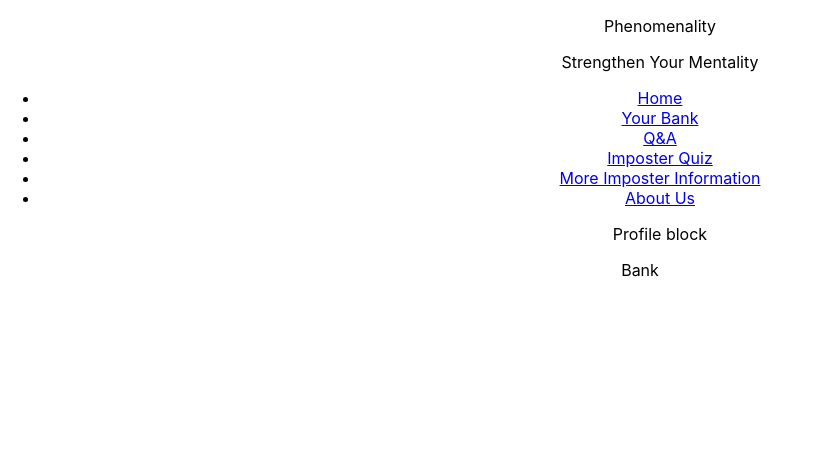
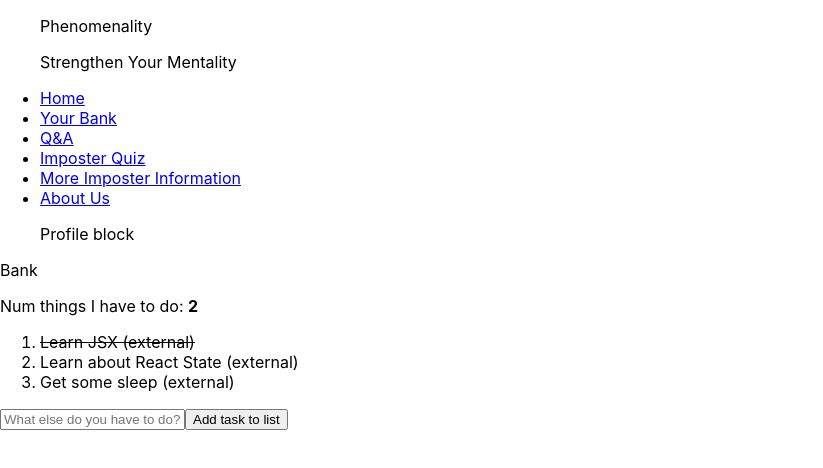
Before and after one commit to ZachGrande/phenomenality-v2, a React (Create React App) app: page /bank in a window 1280 px wide. Shown: the top 468 px of the page, without its empty margins (0-823 px from the left). Built offline with nearby package versions, Linux system fonts and the light colour scheme.

Commit message:
Created task form that updates state

```diff
--- /dev/null
+++ b/public/tasks.json
@@ -0,0 +1,5 @@
+[
+  {"id":1, "description":"Learn JSX (external)", "complete":true},
+  {"id":2, "description":"Learn about React State (external)", "complete":false},
+  {"id":3, "description":"Get some sleep (external)", "complete":false}
+]
--- a/src/components/App.js
+++ b/src/components/App.js
@@ -1,3 +1,4 @@
+import React from 'react';
 import '../css/App.css';
 import { Helmet } from 'react-helmet';
 import Navigation from './Navigation.js';
@@ -8,10 +9,65 @@
 import Quiz from './Quiz.js';
 import ImposterInfo from './ImposterInfo.js';
 import About from './About.js';
+import TaskList from './Tasks';
+import { AddTaskForm } from './TaskForms';
 
-function App() {
+// function App() {
+export default class App extends React.Component {
+  constructor(props) {
+    super(props);
+
+    this.state = {
+      // tasks: props.tasks
+      tasks: []
+    }
+  }
+
+  componentDidMount() {
+    console.log("Mounted!");
+
+    fetch('./tasks.json').then((res) => res.json()).then((data) => {
+      this.setState((currState) => {
+        return {tasks: data}
+      });
+    });
+  }
+
+  toggleTask = (taskId) => {
+    this.setState((currState) => {
+      let newUpdatedTasksArray = currState.tasks.map((eachTask) => {
+        let taskCopy = Object.assign({}, eachTask)
+        if (taskCopy.id === taskId) {
+          taskCopy.complete = !taskCopy.complete;
+        }
+        return taskCopy;
+      });
+      return {tasks: newUpdatedTasksArray};
+    })
+  }
+
+  addTask = (newDescription) => {
+    this.setState((currState) => {
+      let newTask = {
+        id: currState.tasks.length+1,
+        description: newDescription,
+        complete: false
+      }
+
+      let newTasksArray = currState.tasks.concat( [newTask] )
+
+      return {tasks: newTasksArray};
+    })
+  }
+
+  render() {
+    console.log("Rendering app");
+
+    let incompleteArray = this.state.tasks.filter((task) => !task.complete);
+    console.log("Number of incomplete tasks", incompleteArray.length);
+
     return (
-    <div className="App">
+      <div className="">
         <Helmet>
           <meta charSet="utf-8" />
           <title>Phenomenality</title>
@@ -25,6 +81,14 @@
           <Route exact={true} path="/more-info" element={<ImposterInfo />} />
           <Route exact={true} path="/about" element={<About />} />
         </Routes>
+
+        <div className="container">
+          <p className="lead" onClick={() => this.addTask("testing")}>
+            Num things I have to do: <strong>{incompleteArray.length}</strong>
+          </p>
+          <TaskList tasks={this.state.tasks} whatToDoWhenClicked={this.toggleTask} />
+          <AddTaskForm howToAdd={this.addTask} />
+        </div>
       {/* // <div className="App">
       //   <header className="App-header">
       //     <img src={logo} className="App-logo" alt="logo" />
@@ -48,5 +112,6 @@
       </div>
     );
   }
+}
 
-export default App;
+// export default App;
--- /dev/null
+++ b/src/components/TaskForms.js
@@ -0,0 +1,43 @@
+import React, { Component } from 'react';
+
+export class AddTaskForm extends Component {
+  constructor(props){
+    super(props);
+
+    this.state = {
+      currentInputValue: '' //initially, blank
+    }
+
+  }
+
+  //called handleChange as convention
+  handleChange = (event) => {
+    let newValue = event.target.value;
+    this.setState({currentInputValue: newValue})
+  }
+
+  handleSubmit = (event) => {
+    event.preventDefault();
+    console.log("Add a new task for: ", this.state.currentInputValue);
+    this.props.howToAdd(this.state.currentInputValue);
+
+    this.setState({currentInputValue: ''}) //clear out the old input
+
+    // App.addTaskToArray()
+
+  }
+
+  render() {
+    return (
+      <form>
+        <input
+          className="form-control mb-3"
+          placeholder="What else do you have to do?"
+          value={this.state.currentInputValue}
+          onChange={this.handleChange}
+        />
+        <button className="btn btn-primary" onClick={this.handleSubmit}>Add task to list</button>
+      </form>
+    );
+  }
+}
--- /dev/null
+++ b/src/components/Tasks.js
@@ -0,0 +1,53 @@
+import React, { Component } from 'react';
+
+export class Task extends Component {
+
+  //helper method
+
+  getClassName() {
+    let className = '';
+    // if(this.state.isComplete) {
+    if(this.props.task.complete) {
+      className = 'font-strike';
+    }
+    return className;
+  }
+
+  handleClick = (event) => {
+    //what to do when clicked
+    //another name for "App#toggleTask()"
+    this.props.whatToDoWhenClicked(this.props.task.id);
+  }
+
+  render() {
+    // console.log("rendering", this.props.task);
+    // console.log(this.state);
+
+    let thisTask = this.props.task; //can give local name for readability
+
+    return (
+      <li className={this.getClassName()} onClick={this.handleClick} >
+        {thisTask.description}
+        {/* (clicked {this.state.clickCount}) */}
+      </li>
+    );
+  }
+}
+
+export default class TaskList extends Component {
+  render() {
+    //do data processing
+    //this.props.tasks is an ARRAY of JS Objects
+    let taskComponents = this.props.tasks.map((eachTask) => {
+      let singleTaskElem = <Task key={eachTask.id} task={eachTask} whatToDoWhenClicked={this.props.whatToDoWhenClicked} />
+      return singleTaskElem;
+    })
+
+    //what DOM is shown in a <TaskList>
+    return (
+      <ol>
+        {taskComponents}
+      </ol>
+    );
+  }
+}
--- a/src/index.css
+++ b/src/index.css
@@ -11,3 +11,13 @@
   font-family: source-code-pro, Menlo, Monaco, Consolas, 'Courier New',
     monospace;
 }
+
+
+
+.jumbotron {
+  background-color: blue;
+}
+
+.font-strike {
+  text-decoration: line-through;
+}
--- a/src/index.js
+++ b/src/index.js
@@ -5,10 +5,16 @@
 import reportWebVitals from './reportWebVitals';
 import { BrowserRouter as Router } from 'react-router-dom';
 
+const SAMPLE_TASKS = [
+  {id:1, description:'Learned a new Excel skill', complete:true},
+  {id:2, description:'Gave coworker a compliment', complete:false},
+  {id:3, description:'Finished more than planned today', complete:false}
+]
+
 ReactDOM.render(
   <React.StrictMode>
     <Router>
-      <App />
+      <App tasks={SAMPLE_TASKS} />
     </Router>
   </React.StrictMode>,
   document.getElementById('root')
```
Lines whose indentation alone changed are shown as unchanged.
